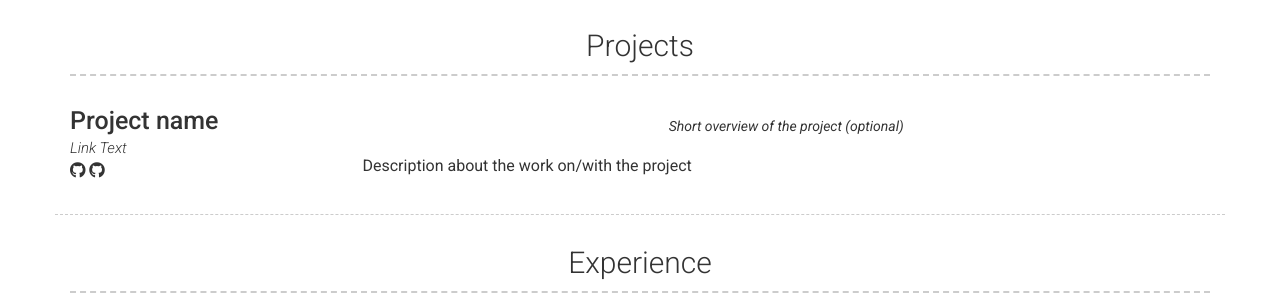
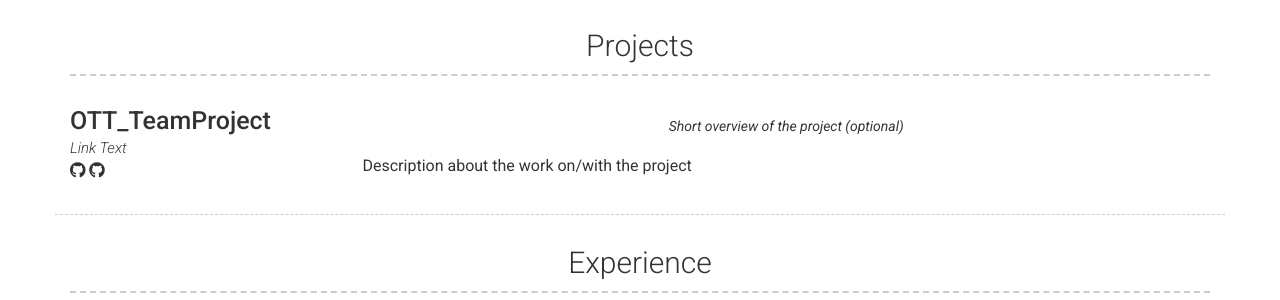
Before and after one commit to 41323/portfolio, a Jekyll site: the page built from index.md, in a window 1280 px wide. Shown: the part 877-1177 px from the top of the page. Built offline with Jekyll 4.4.1, drawn with Linux system fonts in a browser that asks for light colours; nearby versions of some CDN libraries.

Commit message:
Update _config.yml

```diff
--- a/_config.yml
+++ b/_config.yml
@@ -52,8 +52,8 @@ content:
       - layout: left
         border: weak  # Value of `weak` will display a weak border below this item. # Any
                       # other value (or no value) means no border will be displayed
-        title: Project name
-        link: Link to project (eg. sproogen.github.io/modern-resume-theme)(optional)
+        title: OTT_TeamProject
+        link: https://github.com/41323/OTT_TeamProject
         link_text: Link Text
         additional_links:
           - title:  Github page for project (eg. sproogen/modern-resume-theme)
```
